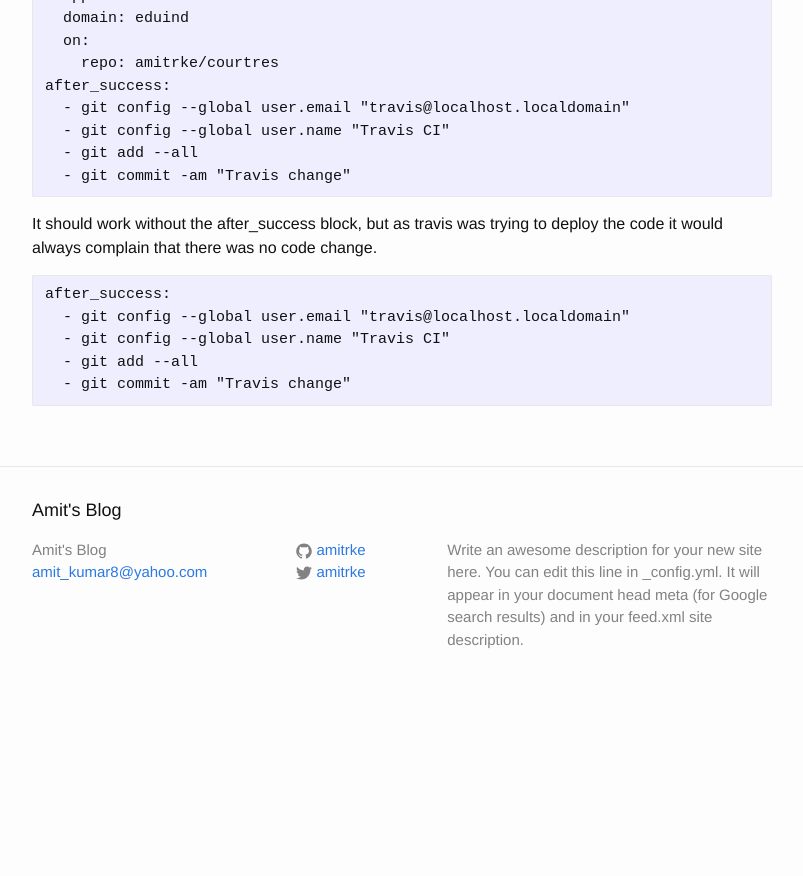
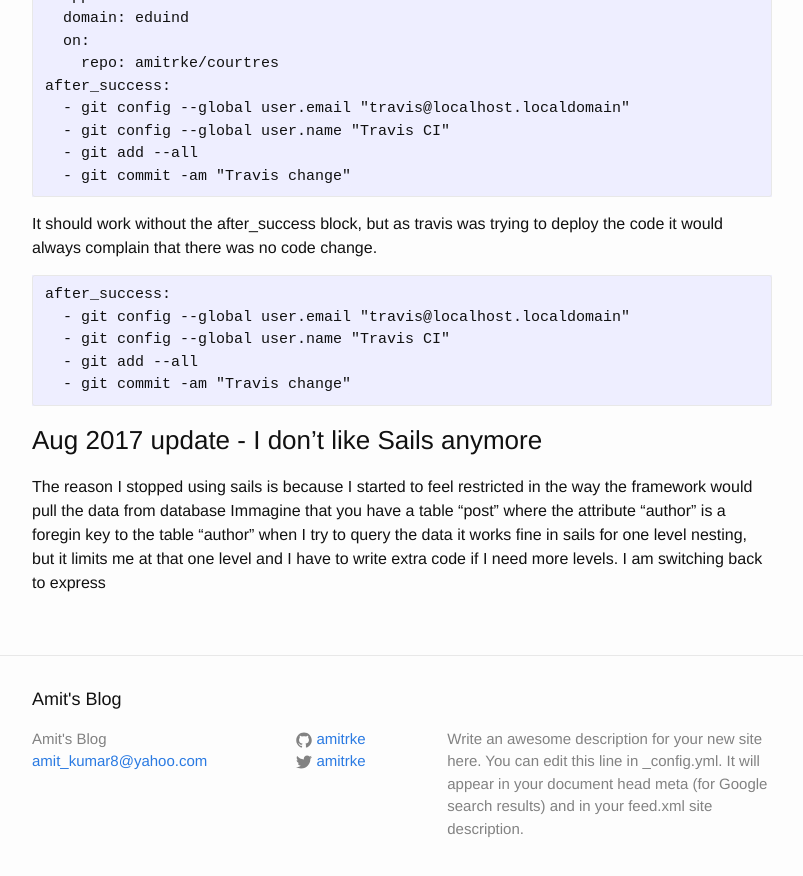
Before and after one commit to amitrke/amitrke.github.io, a Jekyll site: the page built from _posts/2016-01-23-Learning-Sails.markdown, in a window 1280 px wide and 900 px high, scrolled down 1053 px. Shown: the top 876 px of the window, without its empty margins (238-1041 px from the left). Built offline with Jekyll 4.4.1, drawn with Linux system fonts in a browser that asks for light colours; before the commit the page ends 1764 px from its top, so only the background shows below that; some of the changed text lies outside the part shown.

Commit message:
Why I don't like sails anymore

````diff
--- a/_posts/2016-01-23-Learning-Sails.markdown
+++ b/_posts/2016-01-23-Learning-Sails.markdown
@@ -1,7 +1,7 @@
 ---
 layout: post
 title:  "Learning Sails"
-date:   2016-01-23 21:14:30 -0500
+date:   2017-08-02 21:14:30 -0500
 categories: Javascript Sails
 ---
 ## Openshift boilerplate node application
@@ -59,3 +59,8 @@ after_success:
   - git add --all
   - git commit -am "Travis change"
 ```
+
+### Aug 2017 update - I don't like Sails anymore
+The reason I stopped using sails is because I started to feel restricted in the way the framework would pull the data from database
+Immagine that you have a table "post" where the attribute "author" is a foregin key to the table "author" when I try to query the data it works fine in sails for one level nesting, but it limits me at that one level and I have to write extra code if I need more levels.
+I am switching back to express
````
